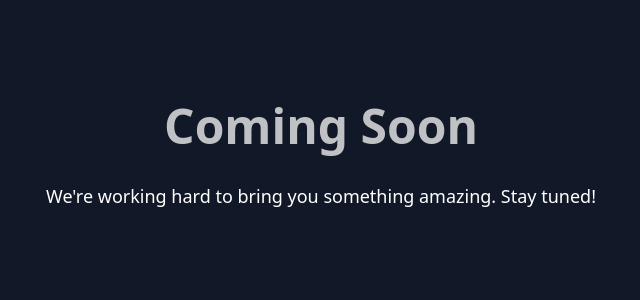
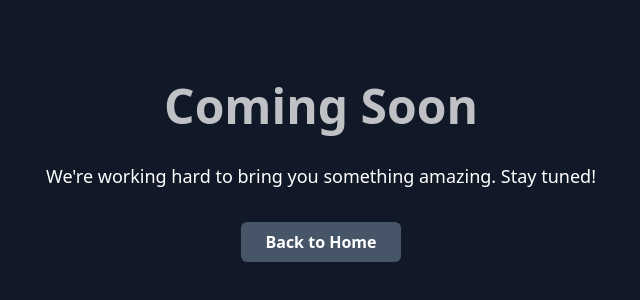
Before and after one commit to hansevant/dplk-site, a React (Create React App) app: page /soon in a window 1280 px wide. Shown: the part 228-528 px from the top of the page, without its empty margins (319-959 px from the left). Built offline with nearby package versions, Linux system fonts and the light colour scheme.

Commit message:
detailing

```diff
--- a/src/components/Navbar.js
+++ b/src/components/Navbar.js
@@ -7,12 +7,14 @@ const Navbar = () => {
 
   return (
     <div className='container max-w-5xl mx-auto flex flex-row justify-between py-5 px-6 items-center'>
-        <img alt='logo' src={LogoNav} className='w-36' />
-            <ul className='flex gap-5 text-gray-700 text-base font-medium leading-snug'>
-                {menu.map((value, i) => (
-                    <li key={i}><a href='##' className='hover:text-[#014A94]'>{value}</a></li>
-                ))}
-            </ul>
+        <a href='/'>
+            <img alt='logo' src={LogoNav} className='w-36' />
+        </a>
+        <ul className='flex gap-5 text-gray-700 text-base font-medium leading-snug'>
+            {menu.map((value, i) => (
+                <li key={i}><a href='soon' className='hover:text-[#014A94]'>{value}</a></li>
+            ))}
+        </ul>
         <div>
             <a href='/login' className='text-lg bg-gray-100 text-blue-800 font-semibold rounded-md px-7 py-2 hover:bg-blue-100 transition'>
             Masuk
--- a/src/pages/ComingSoon.js
+++ b/src/pages/ComingSoon.js
@@ -9,6 +9,9 @@ function ComingSoon() {
       <p className="text-white text-lg mb-8">
         We're working hard to bring you something amazing. Stay tuned!
       </p>
+      <a class="px-6 py-2 font-semibold rounded-md bg-slate-600 text-white" href='/'>
+          Back to Home
+      </a>
     </div>
   );
 }
```
